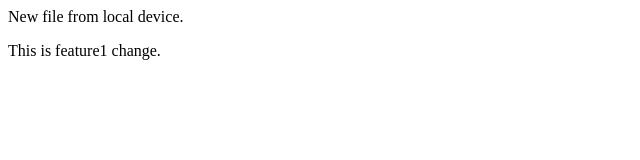
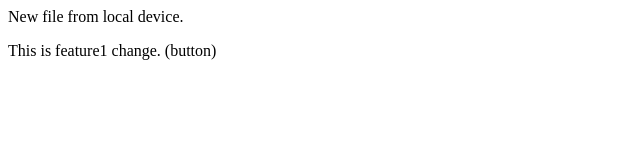
Before and after one commit to devang496/localrepo, a plain HTML site: page index.html in a window 1280 px wide. Shown: the full height of the page, 0-640 px from the left. Drawn offline with Linux system fonts and the light colour scheme.

Commit message:
Add button

```diff
--- a/index.html
+++ b/index.html
@@ -1,2 +1,2 @@
 <p>New file from local device.</p>
-<p>This is feature1 change.</p>
+<p>This is feature1 change. (button)</p>
```
